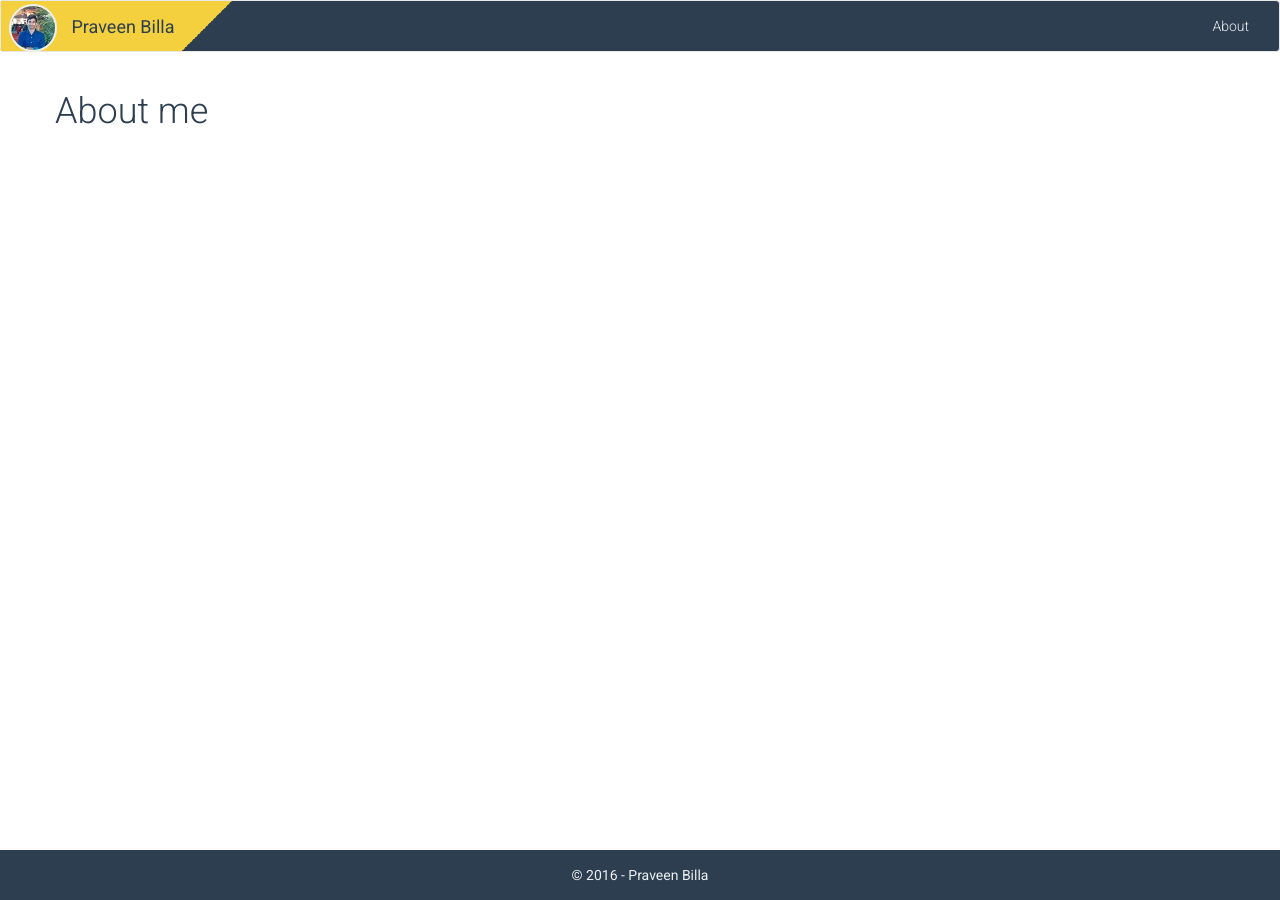
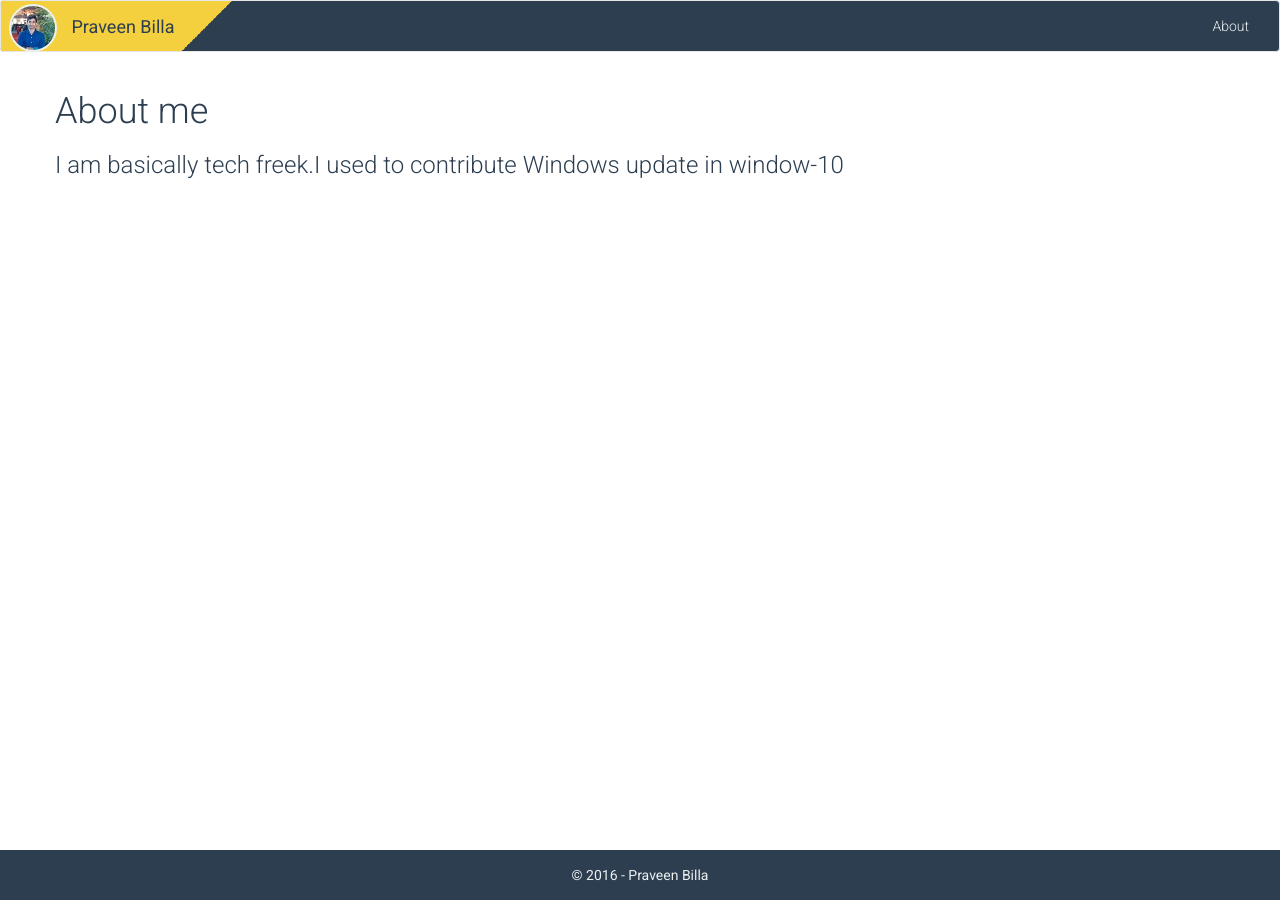
Before and after one commit to praveenbilla/praveenbilla.github.io, a Jekyll site: the page built from about.html, in a window 1280 px wide. Built offline with Jekyll 4.4.1, drawn with Linux system fonts in a browser that asks for light colours; nearby versions of some CDN libraries.

Commit message:
changed text

```diff
--- a/about.html
+++ b/about.html
@@ -7,5 +7,6 @@ permalink: /about/
 <div id="about">
   <div class="row">
     <h1>About me</h1>
+    <h3>I am basically tech freek.I used to contribute Windows update in window-10</h3>
   </div>
 </div>
```
